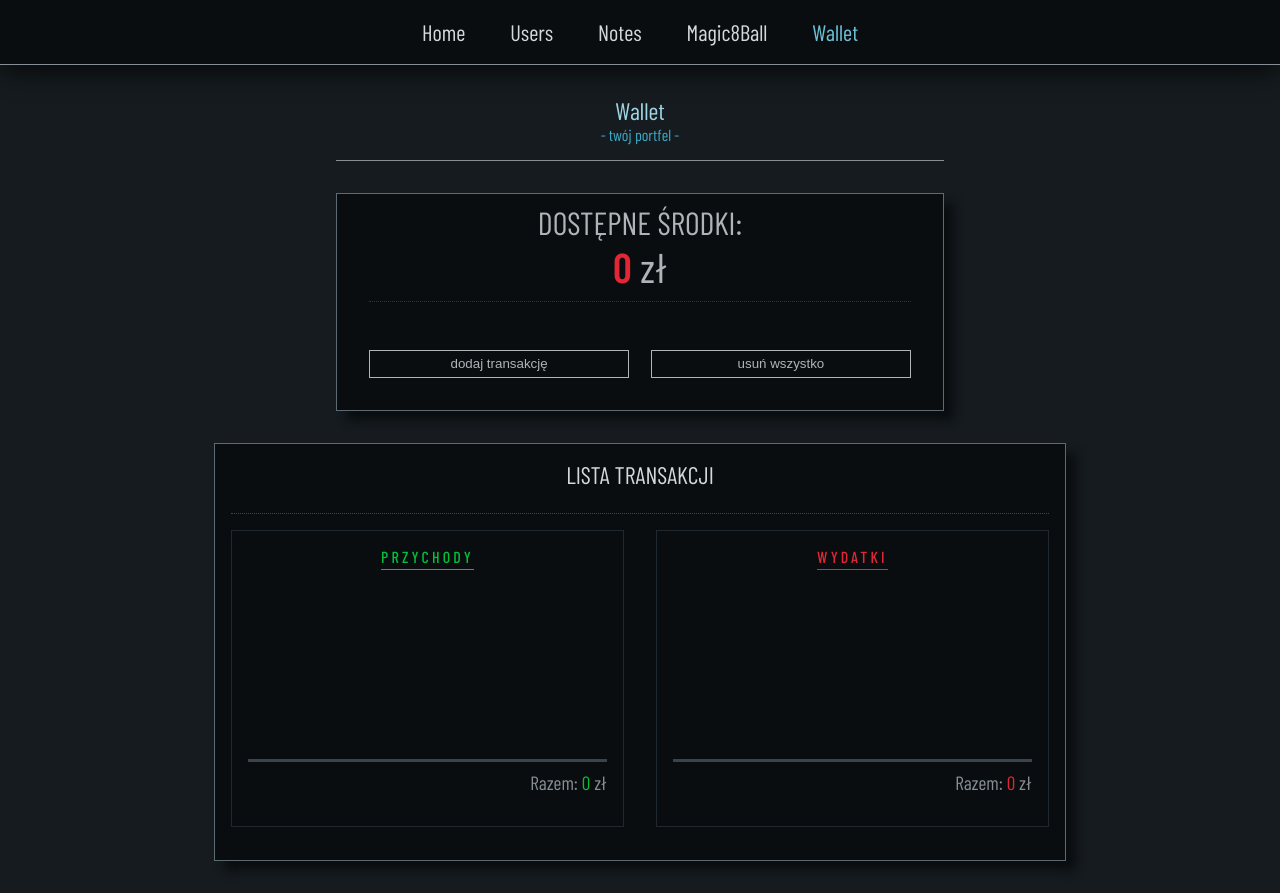
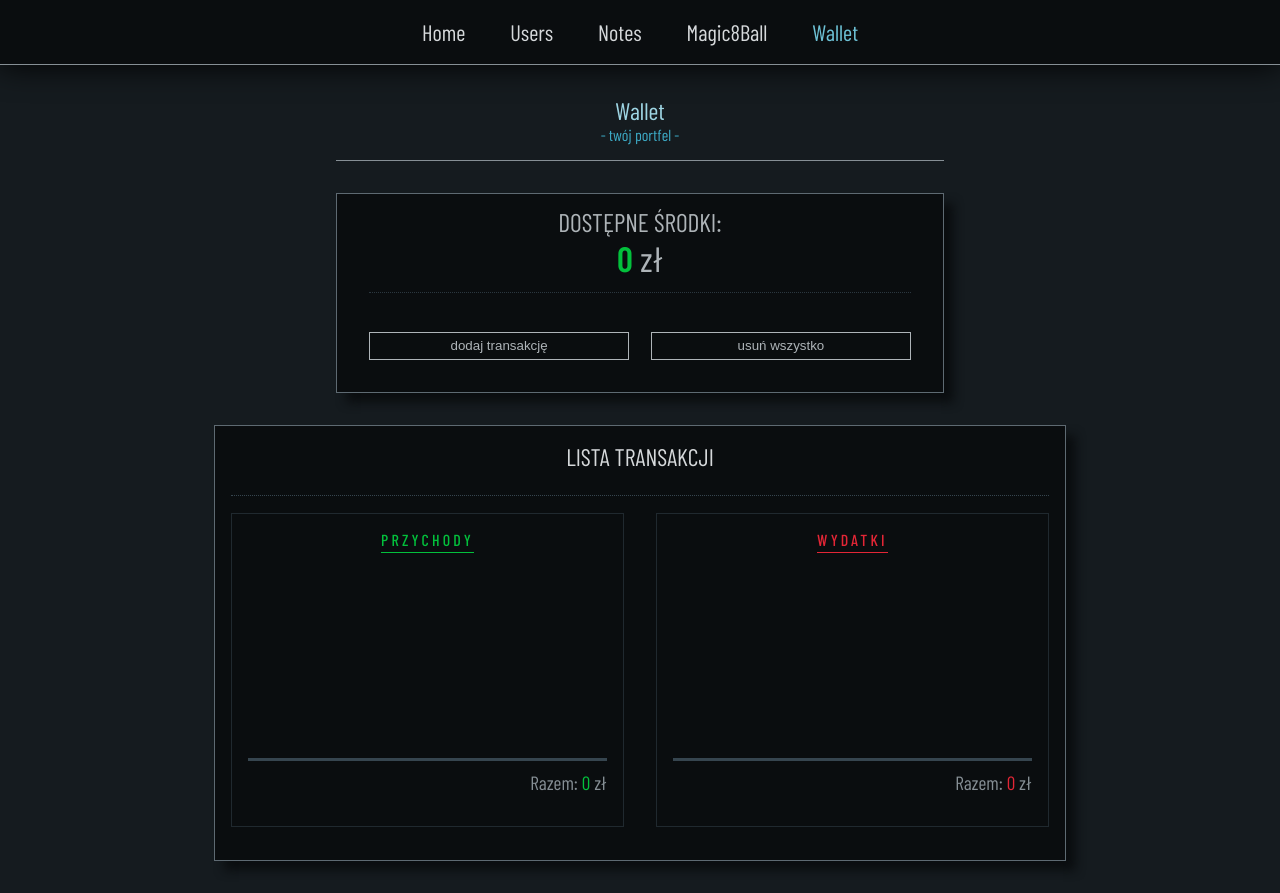
Before and after one commit to Scorpion19702022/SIMPLE_PROJECT_REACT_REDUX, a React (Vite) app: page /Wallet in a window 1280 px wide. Built offline with nearby package versions, Linux system fonts and the light colour scheme; a web font is replaced by a local one.

Commit message:
added style

```diff
--- a/src/Components/Wallet/Styles/WalletManager.module.css
+++ b/src/Components/Wallet/Styles/WalletManager.module.css
@@ -109,21 +109,21 @@
 @media (min-width: 1200px) {
 	.wrapper {
 		width: 50%;
-		height: 230px;
+		height: 200px;
 	}
 
 	.heading {
-		font-size: 2em;
+		font-size: 1.6em;
 	}
 
 	.above_value,
 	.below_value {
-		font-size: 2.6em;
+		font-size: 2.2em;
 	}
 
 	.btn {
 		font-size: 1.2em;
-		padding: 0.6em;
+		padding: 0.4em;
 		cursor: pointer;
 		transition: all 0.3s ease-in-out;
 	}
--- a/src/Components/Wallet/WalletManager.tsx
+++ b/src/Components/Wallet/WalletManager.tsx
@@ -14,7 +14,7 @@ const WalletManager: React.FC<initialProps> = ({ activeModal, deleteAllDeal }) =
 		<section className={styles.wrapper}>
 			<div className={styles.header}>
 				<h2 className={styles.heading}>{`dostępne środki:`.toLocaleUpperCase()}</h2>
-				<span className={totalSum > 0 ? styles.above_value : styles.below_value}>
+				<span className={totalSum >= 0 ? styles.above_value : styles.below_value}>
 					{totalSum}
 					<span className={styles.span_value}> zł</span>
 				</span>
```
